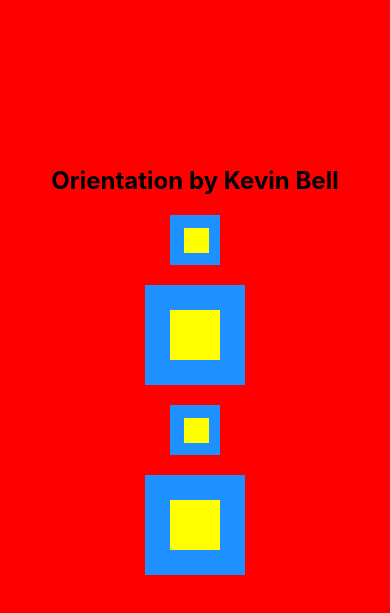
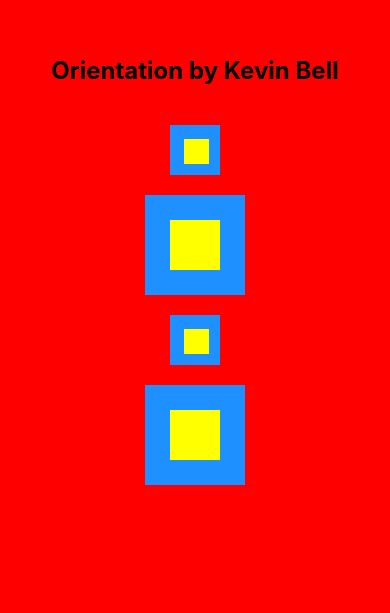
Before and after one commit to bell-kevin/practicePhoneScreenOrientationCode, a React Native app: screen / in a window 390 px wide. Shown: the part 147-760 px from the top of the page. Built offline with nearby package versions, Linux system fonts and the light colour scheme.

Commit message:
Update App.js

```diff
--- a/App.js
+++ b/App.js
@@ -53,10 +53,10 @@ const styles = StyleSheet.create({
   text: {
     fontSize: 24,
     fontWeight: 'bold',
-    marginBottom: 10,
+    marginBottom: 30,
   },
   portraitText: {
-    marginTop: 200,
+    marginTop: 1,
   },
   landscapeText: {
     marginTop: 40,
```
